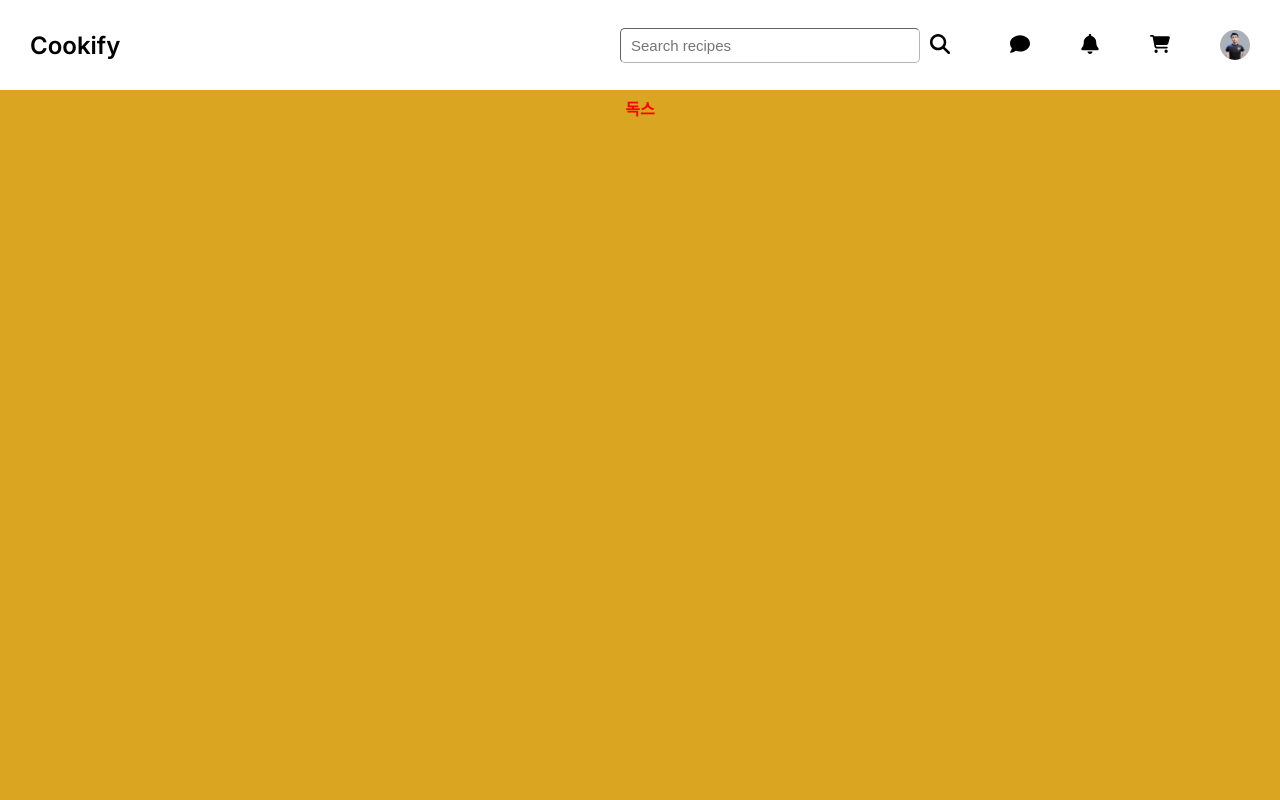
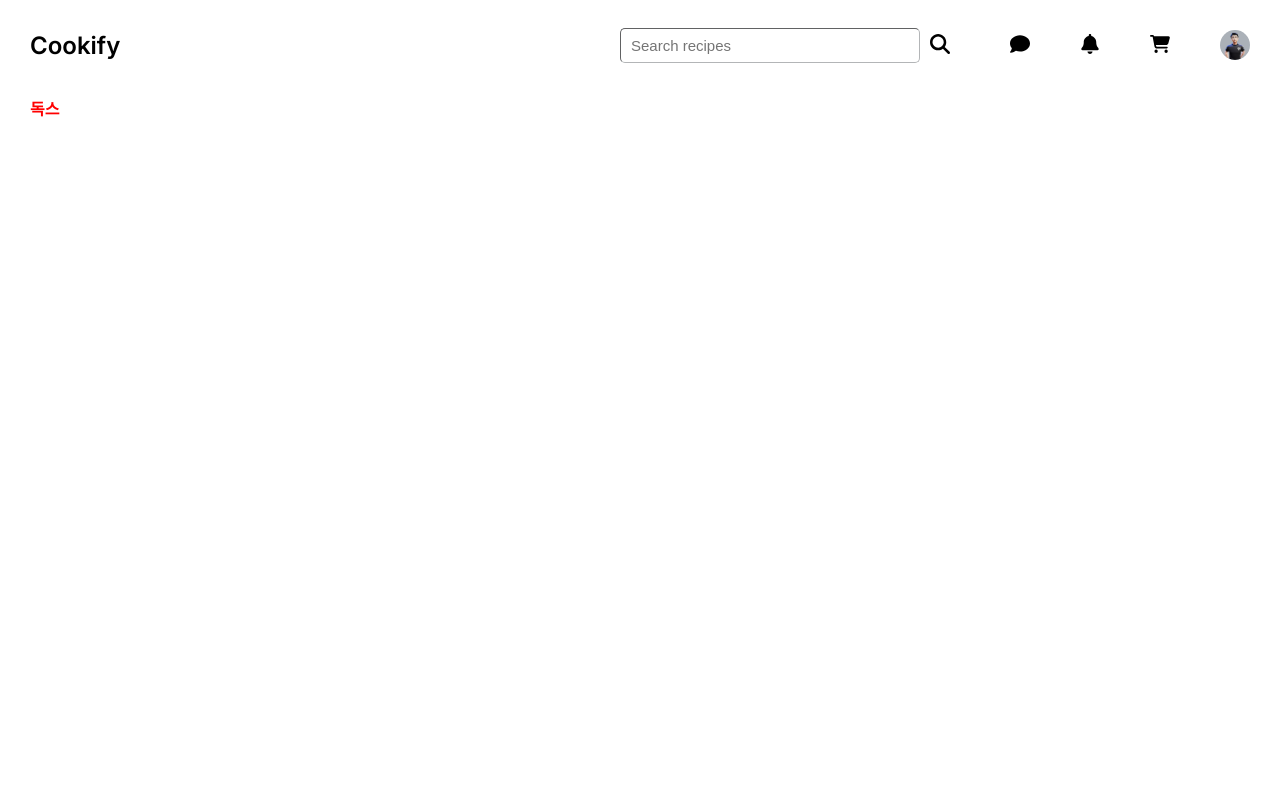
Before and after one commit to FullStackWeavers/Cookify_NEXT, a Next.js app: page /docs in a window 1280 px wide. Shown: the top 800 px of the page. Built offline with nearby package versions, Linux system fonts and the light colour scheme.

Commit message:
global.css editting

```diff
--- a/src/app/globals.css
+++ b/src/app/globals.css
@@ -52,13 +52,8 @@ body {
 }
 
 main{
-  display: flex;
-  flex-direction: column;
-  justify-content: space-between;
-  align-items: center;
   padding: 6rem 30px;
   min-height: 1400px;
-  background: goldenrod;
 }
 
 button {
--- a/src/app/page.module.css
+++ b/src/app/page.module.css
@@ -155,7 +155,6 @@
 .main .last_container .word {
   display: flex;
   flex-direction: column;
-  align-items: start;
   justify-content: center;
   padding: 0 70px;
   width: 50%;
--- a/src/app/page.module.scss
+++ b/src/app/page.module.scss
@@ -160,7 +160,6 @@
       }
       display: flex;
       flex-direction: column;
-      align-items: start;
       justify-content: center;
       padding: 0 70px;
       width: 50%;
```
Also changed, not shown: 1 other file (tests, documents, lock files or other folders).
